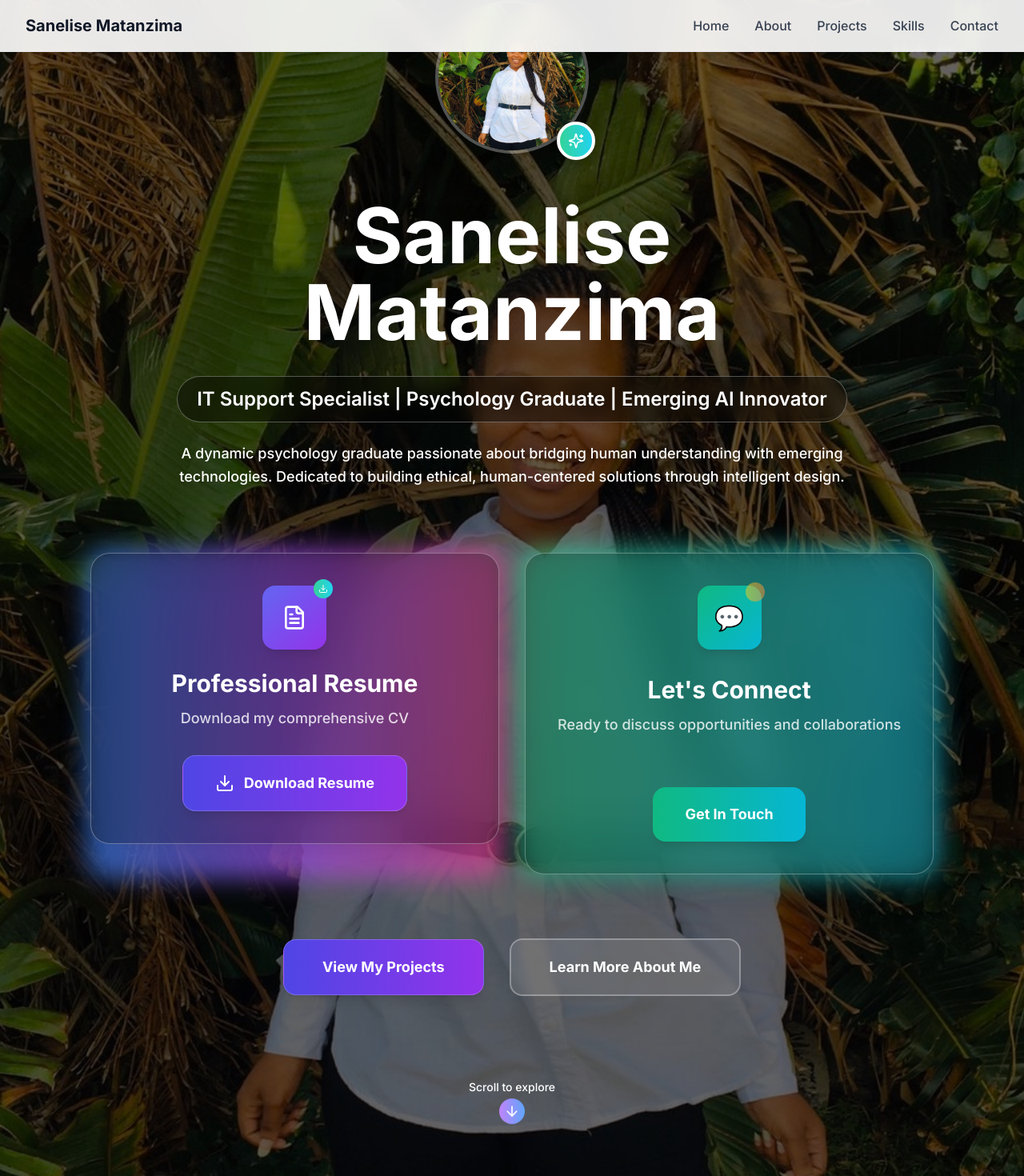
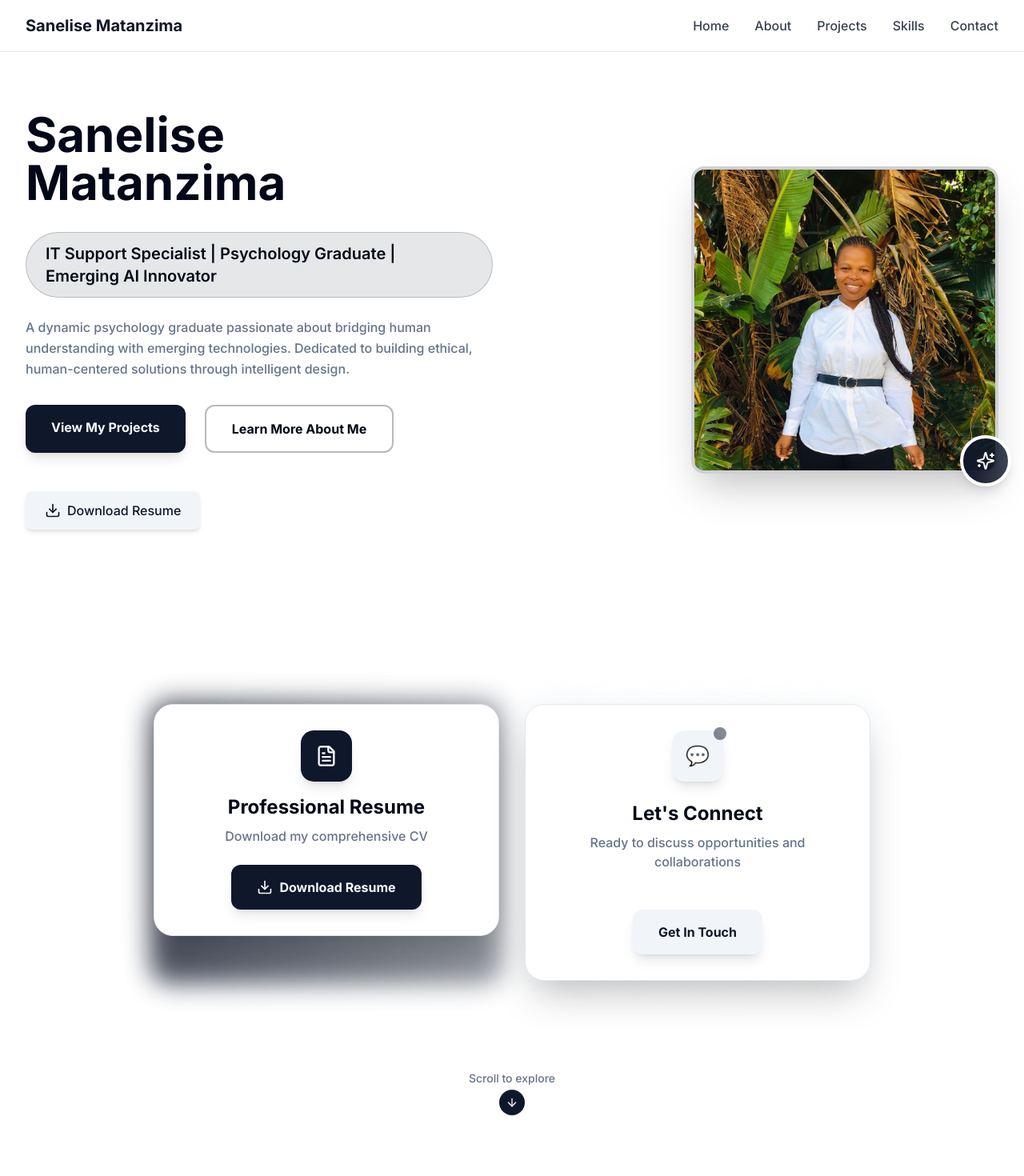
Before and after one commit to Sanelise01/sanelise-portfolio, a React (Vite) app: page / in a window 1280 px wide. Shown: the top 1470 px of the page at 80% size. Built offline with nearby package versions, Linux system fonts and the light colour scheme.

Commit message:
Update home page layout
Removed background photo from the home page. Resized and repositioned the profile picture to be large and centered on the right side. Adjusted text alignment to be centered on the left side.

```diff
--- a/src/components/Hero.tsx
+++ b/src/components/Hero.tsx
@@ -1,99 +1,121 @@
-
 import React from 'react';
-import { ArrowDown, Camera, Download, FileText, Sparkles } from 'lucide-react';
+import { ArrowDown, Download, FileText, Sparkles } from 'lucide-react';
 
 const Hero = () => {
   return (
-    <section id="home" className="min-h-screen relative overflow-hidden">
-      {/* Background Image */}
-      <div
-        className="absolute inset-0 bg-cover bg-center bg-no-repeat"
-        style={{
-          backgroundImage: `url('/lovable-uploads/c30d9adb-3b41-4806-a7dd-9854ed7f4afc.png')`
-        }}
-      >
-        <div className="absolute inset-0 bg-black/60"></div>
-      </div>
-
+    <section id="home" className="min-h-screen relative overflow-hidden bg-background">
       {/* Main Content */}
       <div className="relative z-10 flex items-center justify-center min-h-screen pb-20">
-        <div className="max-w-6xl mx-auto px-4 sm:px-6 lg:px-8">
+        <div className="max-w-7xl mx-auto px-4 sm:px-6 lg:px-8">
 
-          {/* Profile Section */}
-          <div className="text-center mb-20">
-            {/* Profile Picture */}
-            <div className="mb-12">
-              <div className="relative inline-block">
-                <div className="w-48 h-48 mx-auto rounded-full overflow-hidden border-4 border-white/30 shadow-2xl">
+          {/* Split Layout */}
+          <div className="grid lg:grid-cols-2 gap-12 items-center min-h-screen">
+
+            {/* Left Side - Text Content */}
+            <div className="space-y-8 text-center lg:text-left">
+              {/* Enhanced Name and Title */}
+              <div className="space-y-8">
+                <div className="relative">
+                  <h1 className="text-4xl md:text-5xl lg:text-6xl font-bold leading-tight">
+                    <span className="block text-foreground">
+                      Sanelise
+                    </span>
+                    <span className="block text-foreground">
+                      Matanzima
+                    </span>
+                  </h1>
+                </div>
+
+                <div className="space-y-6">
+                  <div className="inline-flex items-center px-6 py-3 bg-primary/10 backdrop-blur-md rounded-full border border-primary/20">
+                    <p className="text-lg md:text-xl font-semibold text-foreground">
+                      IT Support Specialist | Psychology Graduate | Emerging AI Innovator
+                    </p>
+                  </div>
+
+                  <p className="text-base max-w-xl mx-auto lg:mx-0 leading-relaxed text-muted-foreground font-medium">
+                    A dynamic psychology graduate passionate about bridging human understanding with emerging technologies.
+                    Dedicated to building ethical, human-centered solutions through intelligent design.
+                  </p>
+                </div>
+              </div>
+
+              {/* Action Buttons */}
+              <div className="flex flex-col sm:flex-row gap-6 justify-center lg:justify-start">
+                <a
+                  href="#projects"
+                  className="group px-8 py-4 bg-primary text-primary-foreground rounded-xl font-bold text-base shadow-lg hover:shadow-xl transform hover:-translate-y-1 transition-all duration-300"
+                >
+                  <span className="group-hover:scale-105 transition-transform inline-block">
+                    View My Projects
+                  </span>
+                </a>
+                <a
+                  href="#about"
+                  className="group px-8 py-4 border-2 border-primary/30 text-foreground rounded-xl font-bold text-base hover:shadow-lg transform hover:-translate-y-1 transition-all duration-300 bg-background hover:bg-accent"
+                >
+                  <span className="group-hover:scale-105 transition-transform inline-block">
+                    Learn More About Me
+                  </span>
+                </a>
+              </div>
+
+              {/* CV Download */}
+              <div className="pt-4">
+                <a
+                  href="/SmartResume.pdf"
+                  download="Sanelise_Matanzima_Resume.pdf"
+                  className="group inline-flex items-center px-6 py-3 bg-secondary text-secondary-foreground rounded-lg font-medium shadow-md hover:shadow-lg transform hover:-translate-y-1 transition-all duration-300"
+                >
+                  <Download size={20} className="mr-2 group-hover:animate-bounce" />
+                  <span>Download Resume</span>
+                </a>
+              </div>
+            </div>
+
+            {/* Right Side - Large Square Profile Image */}
+            <div className="flex justify-center lg:justify-end">
+              <div className="relative">
+                <div className="w-80 h-80 lg:w-96 lg:h-96 rounded-2xl overflow-hidden shadow-2xl border-4 border-primary/20">
                   <img
                     src="/lovable-uploads/c30d9adb-3b41-4806-a7dd-9854ed7f4afc.png"
                     alt="Sanelise Matanzima"
                     className="w-full h-full object-cover"
                   />
                 </div>
-                <div className="absolute -bottom-2 -right-2 w-12 h-12 bg-gradient-to-r from-emerald-400 to-cyan-400 rounded-full flex items-center justify-center border-4 border-white shadow-lg">
-                  <Sparkles size={20} className="text-white" />
+                <div className="absolute -bottom-4 -right-4 w-16 h-16 bg-gradient-to-r from-primary to-primary/80 rounded-full flex items-center justify-center border-4 border-background shadow-lg">
+                  <Sparkles size={24} className="text-primary-foreground" />
                 </div>
-              </div>
-            </div>
-
-            {/* Enhanced Name and Title */}
-            <div className="space-y-8">
-              <div className="relative">
-                <h1 className="text-6xl md:text-7xl lg:text-8xl font-bold leading-tight">
-                  <span className="block text-white drop-shadow-2xl text-shadow-lg">
-                    Sanelise
-                  </span>
-                  <span className="block text-white drop-shadow-2xl text-shadow-lg">
-                    Matanzima
-                  </span>
-                </h1>
-              </div>
-
-              <div className="space-y-6">
-                <div className="inline-flex items-center px-6 py-3 bg-black/40 backdrop-blur-md rounded-full border border-white/30">
-                  <p className="text-xl md:text-2xl font-semibold text-white">
-                    IT Support Specialist | Psychology Graduate | Emerging AI Innovator
-                  </p>
-                </div>
-
-                <p className="text-lg max-w-4xl mx-auto leading-relaxed text-white font-medium drop-shadow-lg">
-                  A dynamic psychology graduate passionate about bridging human understanding with emerging technologies.
-                  Dedicated to building ethical, human-centered solutions through intelligent design.
-                </p>
               </div>
             </div>
           </div>
 
           {/* Enhanced CV Download and Connect Section */}
-          <div className="mb-20">
-            <div className="grid md:grid-cols-2 gap-8 max-w-6xl mx-auto">
+          <div className="mt-20 mb-20">
+            <div className="grid md:grid-cols-2 gap-8 max-w-4xl mx-auto">
               {/* Professional Resume */}
               <div className="relative group">
-                <div className="absolute -inset-1 bg-gradient-to-r from-blue-500 via-purple-500 to-pink-500 rounded-3xl blur-lg opacity-75 group-hover:opacity-100 transition-opacity"></div>
-                <div className="relative bg-black/30 backdrop-blur-xl rounded-3xl p-10 border border-white/30 shadow-2xl">
-                  <div className="text-center mb-8">
-                    <div className="relative inline-flex items-center justify-center mb-6">
-                      <div className="w-20 h-20 bg-gradient-to-br from-indigo-500 to-purple-600 rounded-2xl flex items-center justify-center shadow-lg">
-                        <FileText size={32} className="text-white" />
-                      </div>
-                      <div className="absolute -top-2 -right-2 w-6 h-6 bg-gradient-to-r from-emerald-400 to-cyan-400 rounded-full flex items-center justify-center">
-                        <Download size={12} className="text-white" />
+                <div className="absolute -inset-1 bg-gradient-to-r from-primary via-primary/80 to-primary/60 rounded-3xl blur-lg opacity-75 group-hover:opacity-100 transition-opacity"></div>
+                <div className="relative bg-card backdrop-blur-xl rounded-3xl p-8 border border-border shadow-2xl">
+                  <div className="text-center mb-6">
+                    <div className="relative inline-flex items-center justify-center mb-4">
+                      <div className="w-16 h-16 bg-primary rounded-2xl flex items-center justify-center shadow-lg">
+                        <FileText size={28} className="text-primary-foreground" />
                       </div>
                     </div>
-                    <h3 className="text-3xl font-bold mb-3 text-white">
+                    <h3 className="text-2xl font-bold mb-2 text-foreground">
                       Professional Resume
                     </h3>
-                    <p className="text-lg text-white/80 font-medium">Download my comprehensive CV</p>
+                    <p className="text-base text-muted-foreground font-medium">Download my comprehensive CV</p>
                   </div>
 
                   <div className="text-center">
                     <a
                       href="/SmartResume.pdf"
                       download="Sanelise_Matanzima_Resume.pdf"
-                      className="group inline-flex items-center px-10 py-5 bg-gradient-to-r from-indigo-600 to-purple-600 text-white rounded-2xl font-bold text-lg shadow-lg hover:shadow-xl transform hover:-translate-y-2 transition-all duration-300 border border-white/20"
+                      className="group inline-flex items-center px-8 py-4 bg-primary text-primary-foreground rounded-xl font-bold shadow-lg hover:shadow-xl transform hover:-translate-y-2 transition-all duration-300"
                     >
-                      <Download size={24} className="mr-3 group-hover:animate-bounce" />
+                      <Download size={20} className="mr-2 group-hover:animate-bounce" />
                       <span>Download Resume</span>
                     </a>
                   </div>
@@ -102,26 +124,26 @@ const Hero = () => {
 
               {/* Let's Connect */}
               <div className="relative group">
-                <div className="absolute -inset-1 bg-gradient-to-r from-emerald-400 to-cyan-400 rounded-3xl blur-lg opacity-75 group-hover:opacity-100 transition-opacity"></div>
-                <div className="relative bg-black/30 backdrop-blur-xl rounded-3xl p-10 border border-white/30 shadow-2xl group-hover:shadow-3xl transition-all duration-300 transform group-hover:-translate-y-2">
-                  <div className="text-center space-y-8">
+                <div className="absolute -inset-1 bg-gradient-to-r from-accent to-accent/60 rounded-3xl blur-lg opacity-75 group-hover:opacity-100 transition-opacity"></div>
+                <div className="relative bg-card backdrop-blur-xl rounded-3xl p-8 border border-border shadow-2xl group-hover:shadow-3xl transition-all duration-300 transform group-hover:-translate-y-2">
+                  <div className="text-center space-y-6">
                     <div className="relative inline-flex items-center justify-center">
-                      <div className="w-20 h-20 bg-gradient-to-br from-emerald-500 to-cyan-500 rounded-2xl flex items-center justify-center shadow-lg">
-                        <span className="text-3xl">💬</span>
+                      <div className="w-16 h-16 bg-accent rounded-2xl flex items-center justify-center shadow-lg">
+                        <span className="text-2xl">💬</span>
                       </div>
-                      <div className="absolute -top-1 -right-1 w-6 h-6 bg-gradient-to-r from-yellow-400 to-orange-400 rounded-full animate-pulse"></div>
+                      <div className="absolute -top-1 -right-1 w-4 h-4 bg-primary rounded-full animate-pulse"></div>
                     </div>
                     <div>
-                      <h3 className="text-3xl font-bold mb-3 text-white">
+                      <h3 className="text-2xl font-bold mb-2 text-foreground">
                         Let's Connect
                       </h3>
-                      <p className="text-white/80 font-medium text-lg mb-8">
+                      <p className="text-muted-foreground font-medium mb-6">
                         Ready to discuss opportunities and collaborations
                       </p>
                     </div>
                     <a
                       href="#contact"
-                      className="inline-flex items-center px-10 py-5 bg-gradient-to-r from-emerald-500 to-cyan-500 text-white rounded-2xl font-bold text-lg shadow-lg hover:shadow-xl transform hover:-translate-y-2 transition-all duration-300"
+                      className="inline-flex items-center px-8 py-4 bg-accent text-accent-foreground rounded-xl font-bold shadow-lg hover:shadow-xl transform hover:-translate-y-2 transition-all duration-300"
                     >
                       Get In Touch
                     </a>
@@ -131,35 +153,13 @@ const Hero = () => {
             </div>
           </div>
 
-          {/* Enhanced Action Buttons */}
-          <div className="text-center space-y-10">
-            <div className="flex flex-col sm:flex-row gap-8 justify-center items-center">
-              <a
-                href="#projects"
-                className="group px-12 py-5 bg-gradient-to-r from-indigo-600 to-purple-600 text-white rounded-2xl font-bold text-lg shadow-lg hover:shadow-xl transform hover:-translate-y-2 transition-all duration-300 min-w-[240px] border border-white/20"
-              >
-                <span className="group-hover:scale-105 transition-transform inline-block">
-                  View My Projects
-                </span>
-              </a>
-              <a
-                href="#about"
-                className="group px-12 py-5 border-2 border-white/30 text-white rounded-2xl font-bold text-lg hover:shadow-lg transform hover:-translate-y-2 transition-all duration-300 min-w-[240px] bg-white/10 backdrop-blur-sm hover:bg-white/20"
-              >
-                <span className="group-hover:scale-105 transition-transform inline-block">
-                  Learn More About Me
-                </span>
-              </a>
-            </div>
-
-            {/* Enhanced Scroll Indicator */}
-            <div className="pt-16">
-              <div className="flex flex-col items-center text-white">
-                <p className="text-sm mb-3 font-medium">Scroll to explore</p>
-                <div className="animate-bounce">
-                  <div className="w-8 h-8 bg-gradient-to-r from-purple-400 to-blue-400 rounded-full flex items-center justify-center">
-                    <ArrowDown size={20} className="text-white" />
-                  </div>
+          {/* Enhanced Scroll Indicator */}
+          <div className="text-center pt-8">
+            <div className="flex flex-col items-center text-muted-foreground">
+              <p className="text-sm mb-3 font-medium">Scroll to explore</p>
+              <div className="animate-bounce">
+                <div className="w-8 h-8 bg-primary rounded-full flex items-center justify-center">
+                  <ArrowDown size={16} className="text-primary-foreground" />
                 </div>
               </div>
             </div>
```
